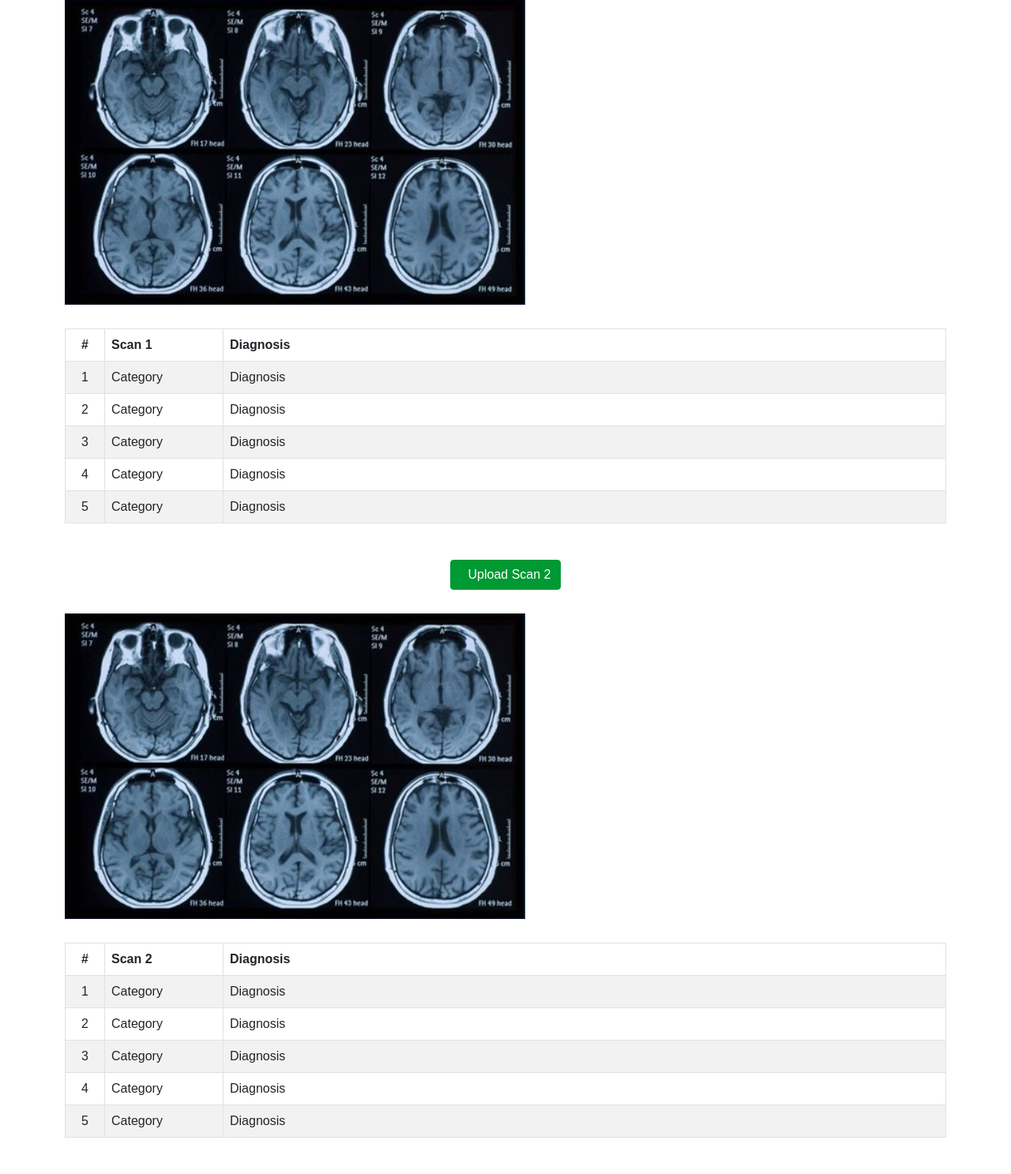
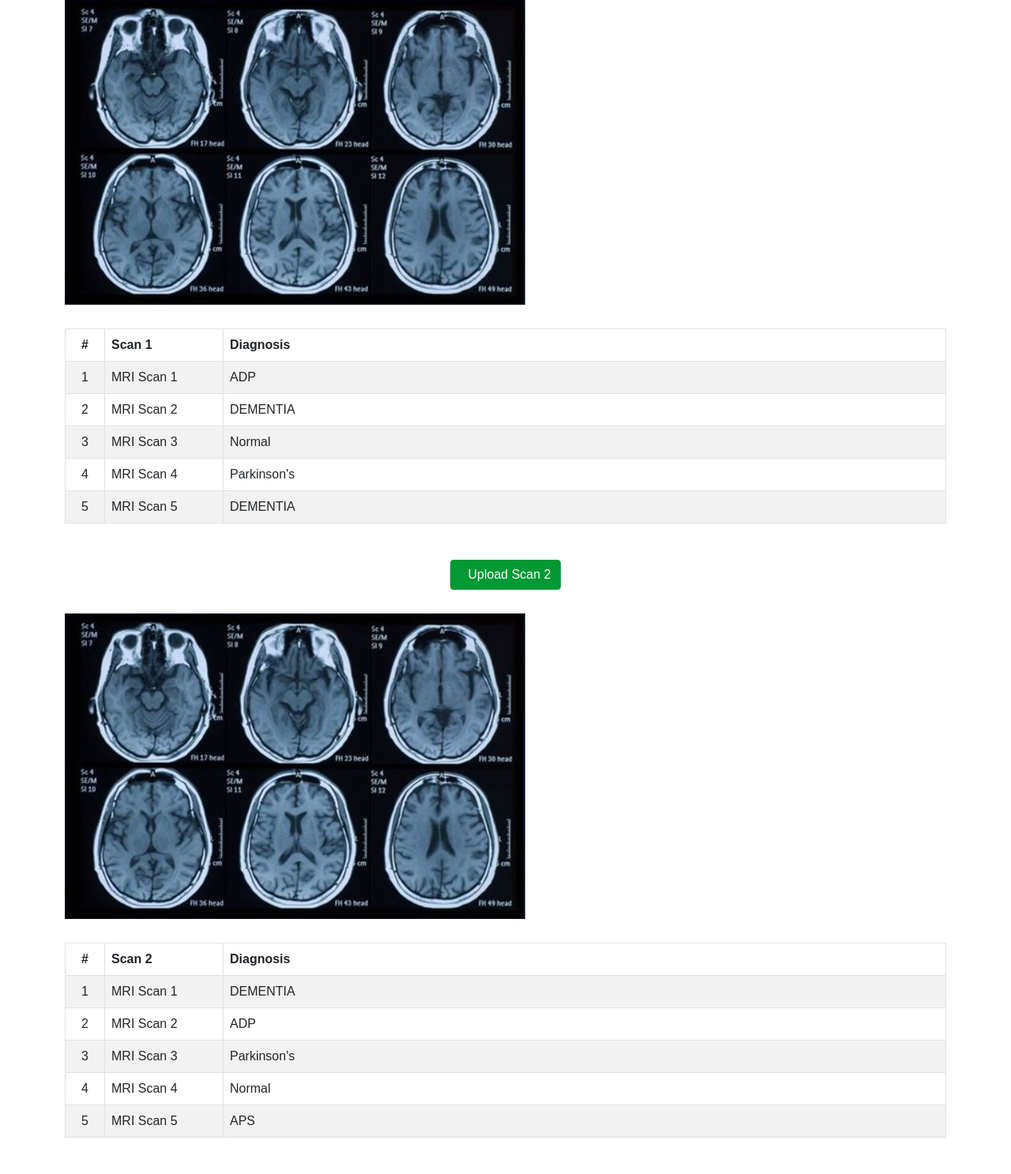
Before and after one commit to Siva04-coder/MasoriPOC, a Flask app: page /brainscan in a window 1280 px wide. Shown: the part 149-1636 px from the top of the page at 79% size. Run offline with Flask 2, Linux system fonts and the light colour scheme; the visitor is signed in with stand-in values (Sample User, id 1); some libraries are stand-ins or nearby versions; some web fonts are replaced.

Commit message:
Add files via upload

```diff
--- a/templates/brain-scan-image-analysis.html
+++ b/templates/brain-scan-image-analysis.html
@@ -27,28 +27,28 @@
                         <tbody>
                             <tr>
                                 <td class="text-center">1</td>
-                                <td>Category</td>
-                                <td>Diagnosis</td>
+                                <td>MRI Scan 1</td>
+                                <td>ADP</td>
                             </tr>
                             <tr>
                                 <td class="text-center">2</td>
-                                <td>Category</td>
-                                <td>Diagnosis</td>
+                                <td>MRI Scan 2</td>
+                                <td>DEMENTIA</td>
                             </tr>
                             <tr>
                                 <td class="text-center">3</td>
-                                <td>Category</td>
-                                <td>Diagnosis</td>
+                                <td>MRI Scan 3</td>
+                                <td>Normal</td>
                             </tr>
                             <tr>
                                 <td class="text-center">4</td>
-                                <td>Category</td>
-                                <td>Diagnosis</td>
+                                <td>MRI Scan 4</td>
+                                <td>Parkinson's</td>
                             </tr>
                             <tr>
                                 <td class="text-center">5</td>
-                                <td>Category</td>
-                                <td>Diagnosis</td>
+                                <td>MRI Scan 5</td>
+                                <td>DEMENTIA</td>
                             </tr>
                         </tbody>
                     </table>
@@ -78,28 +78,28 @@
                         <tbody>
                             <tr>
                                 <td class="text-center">1</td>
-                                <td>Category</td>
-                                <td>Diagnosis</td>
+                                <td>MRI Scan 1</td>
+                                <td>DEMENTIA</td>
                             </tr>
                             <tr>
                                 <td class="text-center">2</td>
-                                <td>Category</td>
-                                <td>Diagnosis</td>
+                                <td>MRI Scan 2</td>
+                                <td>ADP</td>
                             </tr>
                             <tr>
                                 <td class="text-center">3</td>
-                                <td>Category</td>
-                                <td>Diagnosis</td>
+                                <td>MRI Scan 3</td>
+                                <td>Parkinson's</td>
                             </tr>
                             <tr>
                                 <td class="text-center">4</td>
-                                <td>Category</td>
-                                <td>Diagnosis</td>
+                                <td>MRI Scan 4</td>
+                                <td>Normal</td>
                             </tr>
                             <tr>
                                 <td class="text-center">5</td>
-                                <td>Category</td>
-                                <td>Diagnosis</td>
+                                <td>MRI Scan 5</td>
+                                <td>APS</td>
                             </tr>
                         </tbody>
                     </table>
```
